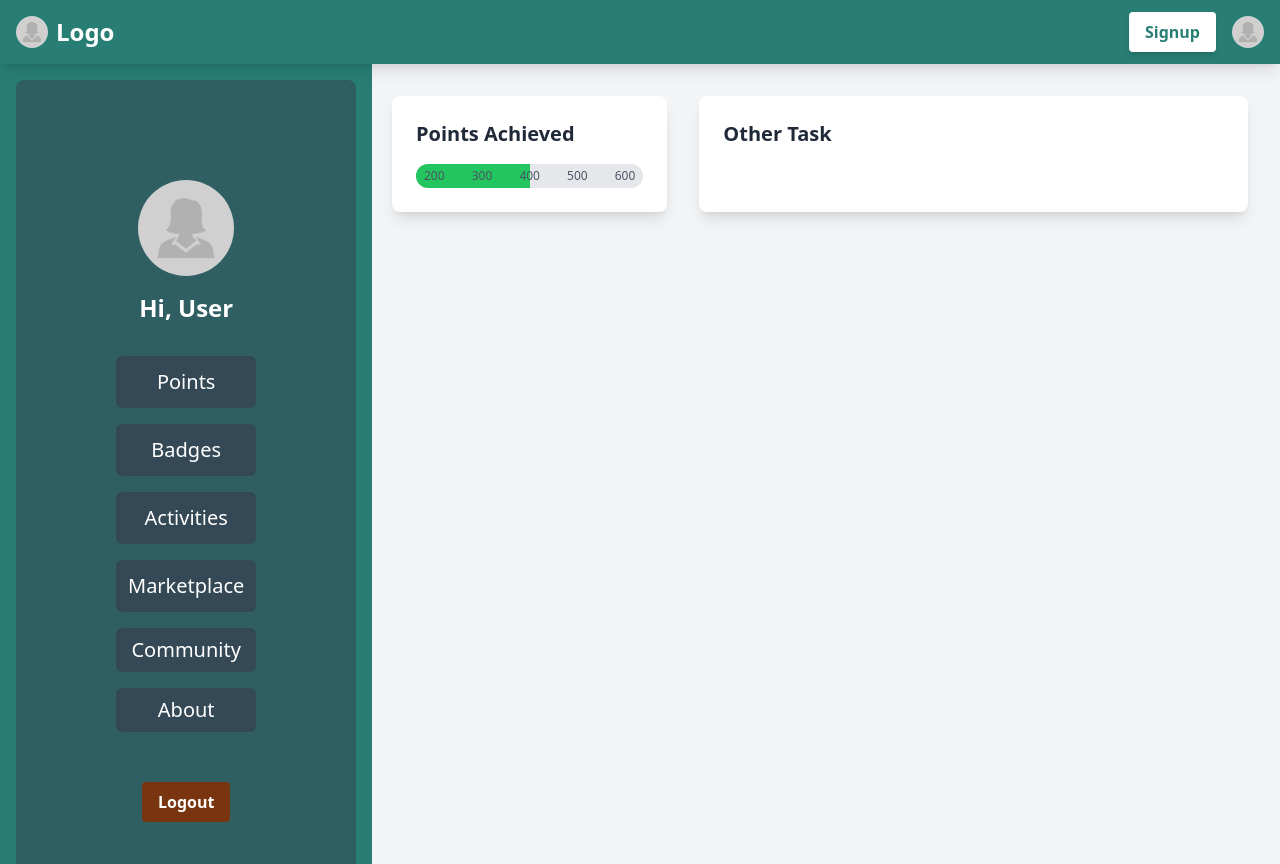
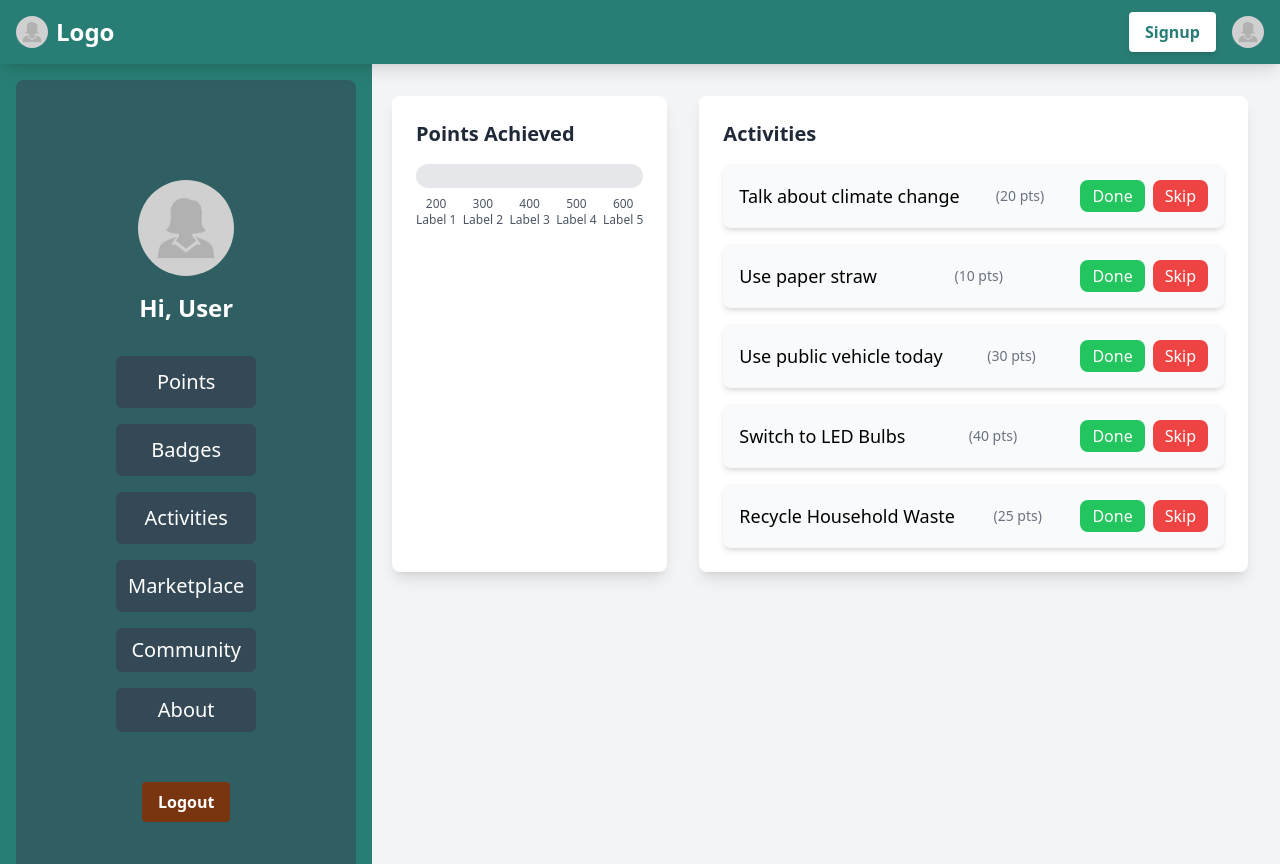
Before and after one commit to Sareeka61/EcoQuest, a React (Vite) app in the folder frontend/ecoquest/: page / in a window 1280 px wide. Built offline with nearby package versions, Linux system fonts and the light colour scheme.

Commit message:
Modify userinfo

```diff
--- a/frontend/ecoquest/src/components/Userinfo.jsx
+++ b/frontend/ecoquest/src/components/Userinfo.jsx
@@ -1,7 +1,34 @@
-import React from 'react';
+import React, { useState } from 'react';
 
 const UserInfo = () => {
+  // Array of milestone values and labels
   const milestones = [200, 300, 400, 500, 600];
+
+  // Sample activities with points assigned
+  const initialActivities = [
+    { id: 1, title: 'Talk about climate change', points: 20 },
+    { id: 2, title: 'Use paper straw', points: 10 },
+    { id: 3, title: 'Use public vehicle today', points: 30 },
+    { id: 4, title: 'Switch to LED Bulbs', points: 40 },
+    { id: 5, title: 'Recycle Household Waste', points: 25 }
+  ];
+
+  const [activities, setActivities] = useState(initialActivities);
+  const [completedActivities, setCompletedActivities] = useState(new Set());
+  const [totalPoints, setTotalPoints] = useState(0);
+
+  const handleMarkAsDone = (id, points) => {
+    setActivities(prev => prev.filter(activity => activity.id !== id));
+    setCompletedActivities(prev => new Set(prev).add(id));
+    setTotalPoints(prev => prev + points);
+  };
+
+  const handleSkip = (id) => {
+    setActivities(prev => prev.filter(activity => activity.id !== id));
+    setCompletedActivities(prev => new Set(prev).delete(id));
+  };
+
+  const progressWidth = Math.min((totalPoints / milestones[milestones.length - 1]) * 100, 100);
 
   return (
     <div className="w-80% ml-[360px] mt-16 p-8 bg-gray-100 h-screen overflow-y-auto">
@@ -10,21 +37,51 @@ const UserInfo = () => {
         <div className="bg-white rounded-lg shadow-lg p-6 w-full md:w-1/3">
           <h2 className="text-xl font-bold mb-4 text-gray-800">Points Achieved</h2>
           <div className="relative bg-gray-200 h-6 rounded-full overflow-hidden">
-            <div className="bg-green-500 h-full" style={{ width: '50%' }}></div>
-            <div className="absolute inset-0 flex justify-between items-center px-2">
-              {milestones.map((milestone, index) => (
-                <span key={index} className="text-xs text-gray-600">
-                  {milestone}
-                </span>
-              ))}
-            </div>
+            <div className="bg-green-500 h-full" style={{ width: `${progressWidth}%` }}></div>
+          </div>
+          {/* Labels below the progress bar */}
+          <div className="flex justify-between mt-2 text-xs text-gray-600">
+            {milestones.map((milestone, index) => (
+              <span key={index} className="flex flex-col items-center">
+                <span>{milestone}</span>
+                {/* Add creative labels here */}
+                <span className="text-xs">Label {index + 1}</span>
+              </span>
+            ))}
           </div>
         </div>
 
-        {/* Another Task/Card */}
-        <div className="bg-white rounded-lg shadow-lg p-6 w-full md:w-2/3">
-          <h2 className="text-xl font-bold mb-4 text-gray-800">Other Task</h2>
-          {/* Content for another task */}
+        {/* Activities Card */}
+        <div className="bg-white rounded-lg shadow-lg p-6 w-full md:w-2/3 h-full overflow-y-auto">
+          <h2 className="text-xl font-bold mb-4 text-gray-800">Activities</h2>
+          <div className="space-y-4">
+            {activities.map(activity => (
+              <div
+                key={activity.id}
+                className={`bg-gray-50 p-4 rounded-lg shadow-md ${completedActivities.has(activity.id) ? 'border-green-500 border-2' : ''}`}
+              >
+                <div className="flex justify-between items-center">
+                  <span className="text-lg font-medium">{activity.title}</span>
+                  <span className="text-sm text-gray-500">({activity.points} pts)</span>
+                  <div className="flex space-x-2">
+                    <button
+                      className="bg-green-500 text-white px-3 py-1 rounded-lg hover:bg-green-600"
+                      onClick={() => handleMarkAsDone(activity.id, activity.points)}
+                      disabled={completedActivities.has(activity.id)}
+                    >
+                      Done
+                    </button>
+                    <button
+                      className="bg-red-500 text-white px-3 py-1 rounded-lg hover:bg-red-600"
+                      onClick={() => handleSkip(activity.id)}
+                    >
+                      Skip
+                    </button>
+                  </div>
+                </div>
+              </div>
+            ))}
+          </div>
         </div>
       </div>
     </div>
```
Also changed, not shown: frontend/ecoquest/src/components/UserInput.jsx (added).
